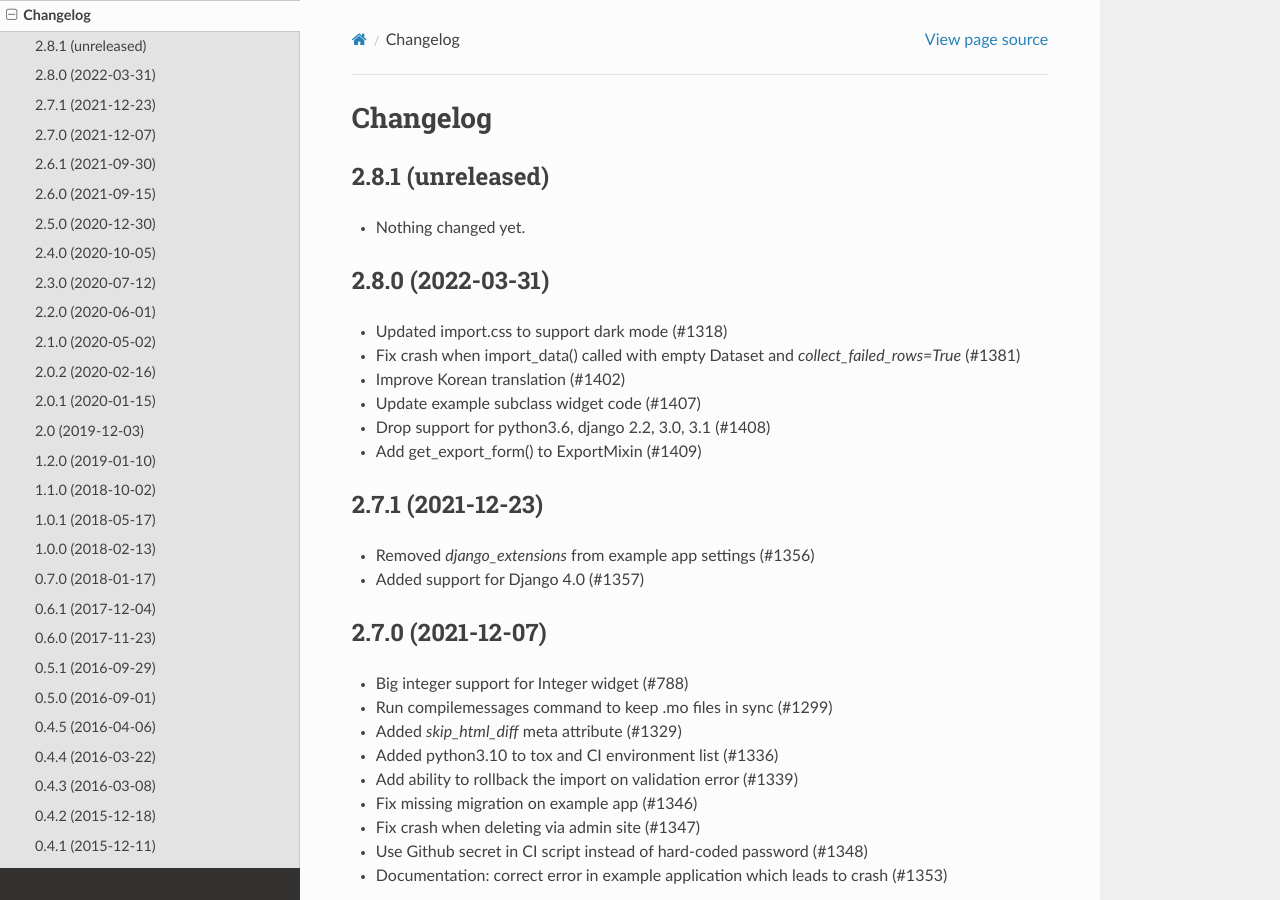
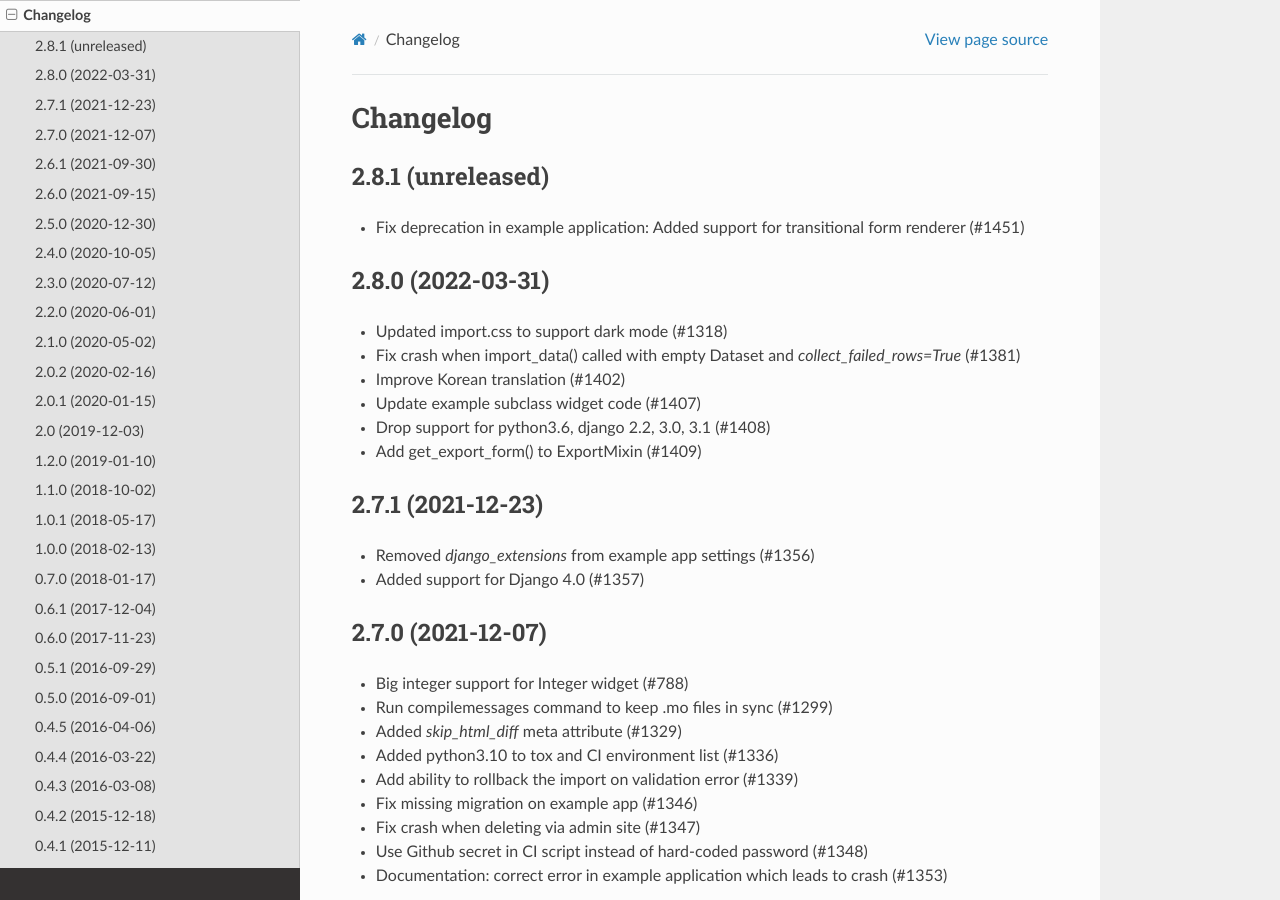
Before and after one commit to django-import-export/django-import-export, a Sphinx documentation site: the page built from docs/changelog.rst, in a window 1280 px wide and 900 px high. Built offline with Sphinx 7.4.7 and the Read the Docs theme 2.0.0, drawn with Linux system fonts in a browser that asks for light colours.

Commit message:
Fix deprecation: Added support for transitional form renderer (#1451)
* Fix deprecation: Added support for transitional form renderer

* updated changelog

```diff
--- a/docs/changelog.rst
+++ b/docs/changelog.rst
@@ -4,7 +4,7 @@ Changelog
 2.8.1 (unreleased)
 ------------------
 
-- Nothing changed yet.
+- Fix deprecation in example application: Added support for transitional form renderer (#1451)
 
 
 2.8.0 (2022-03-31)
```
Also changed, not shown: 1 other file.
